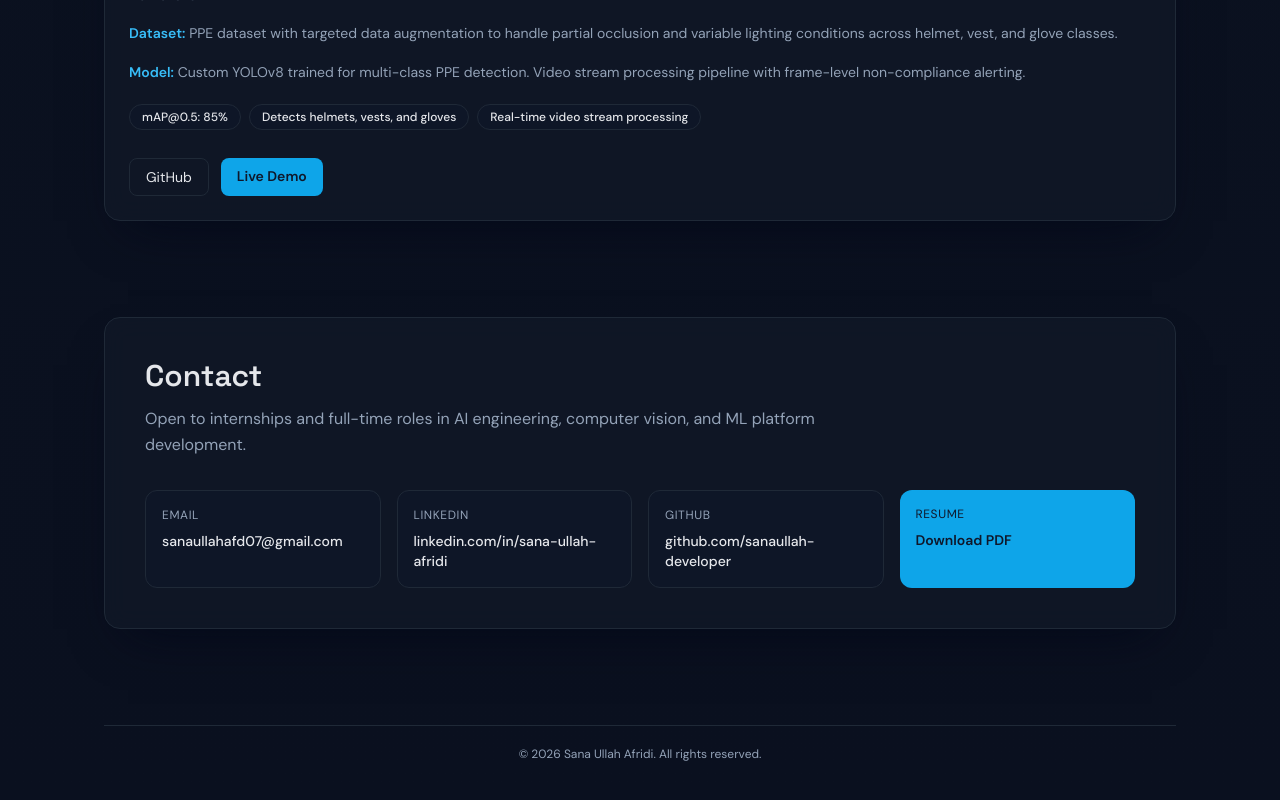
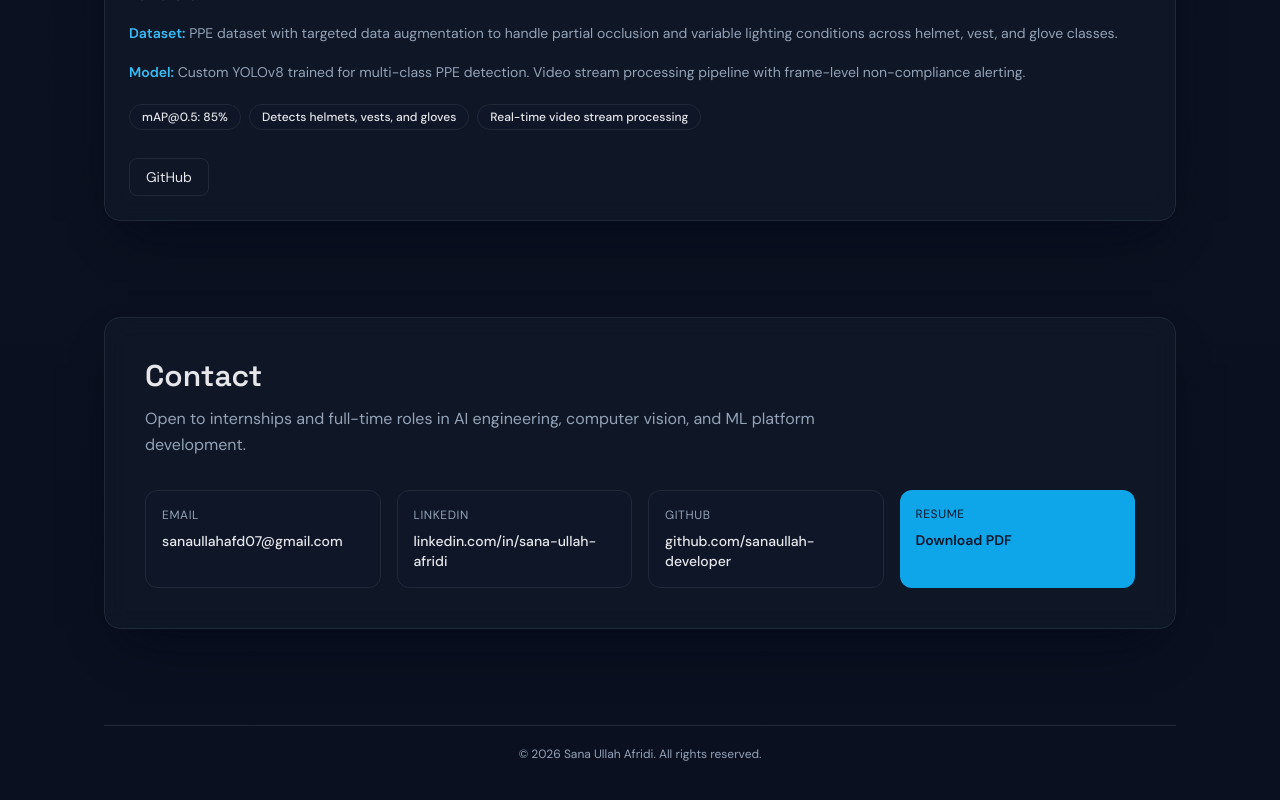
Before and after one commit to sanaullah-developer/portfolio, a Next.js app: page / in a window 1280 px wide. Shown: the part 3045-3845 px from the top of the page. Built offline with nearby package versions, Linux system fonts and the light colour scheme.

Commit message:
adding demo video for vehicle speed estimation

```diff
--- a/components/ProjectCard.tsx
+++ b/components/ProjectCard.tsx
@@ -41,17 +41,19 @@ export function ProjectCard({ project }: ProjectCardProps) {
           target="_blank"
           rel="noreferrer"
           className="rounded-lg border border-borderline px-4 py-2 text-textmain transition-colors duration-200 hover:border-accentsoft hover:text-accentsoft"
-        >
+          >
           GitHub
         </Link>
+        {project.demoUrl && (
         <Link
           href={project.demoUrl}
           target="_blank"
           rel="noreferrer"
           className="rounded-lg bg-accent px-4 py-2 font-semibold text-slatebase transition-colors duration-200 hover:bg-accentsoft"
-        >
-          Live Demo
+          >
+        Live Demo
         </Link>
+      )}
       </div>
     </article>
   );
```
